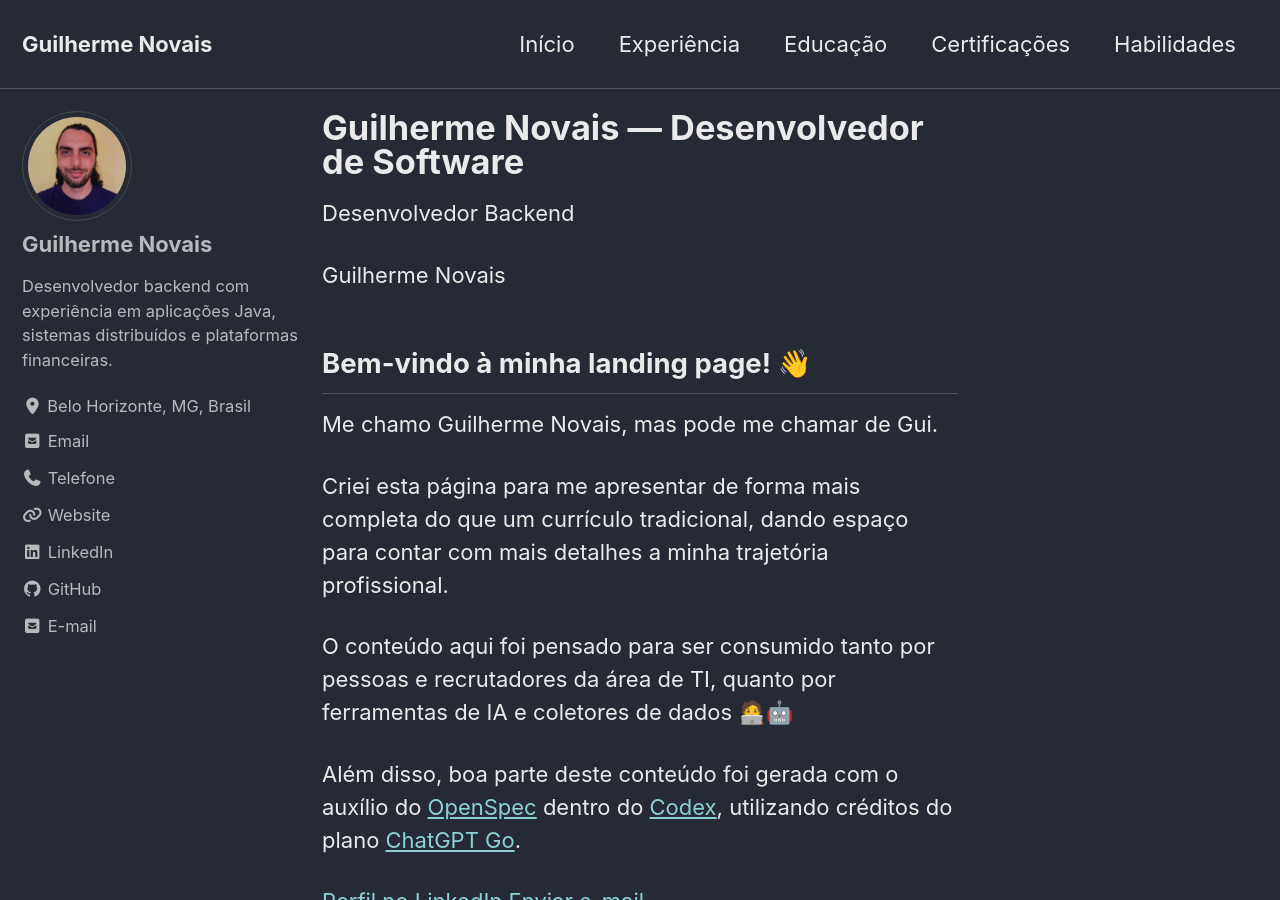
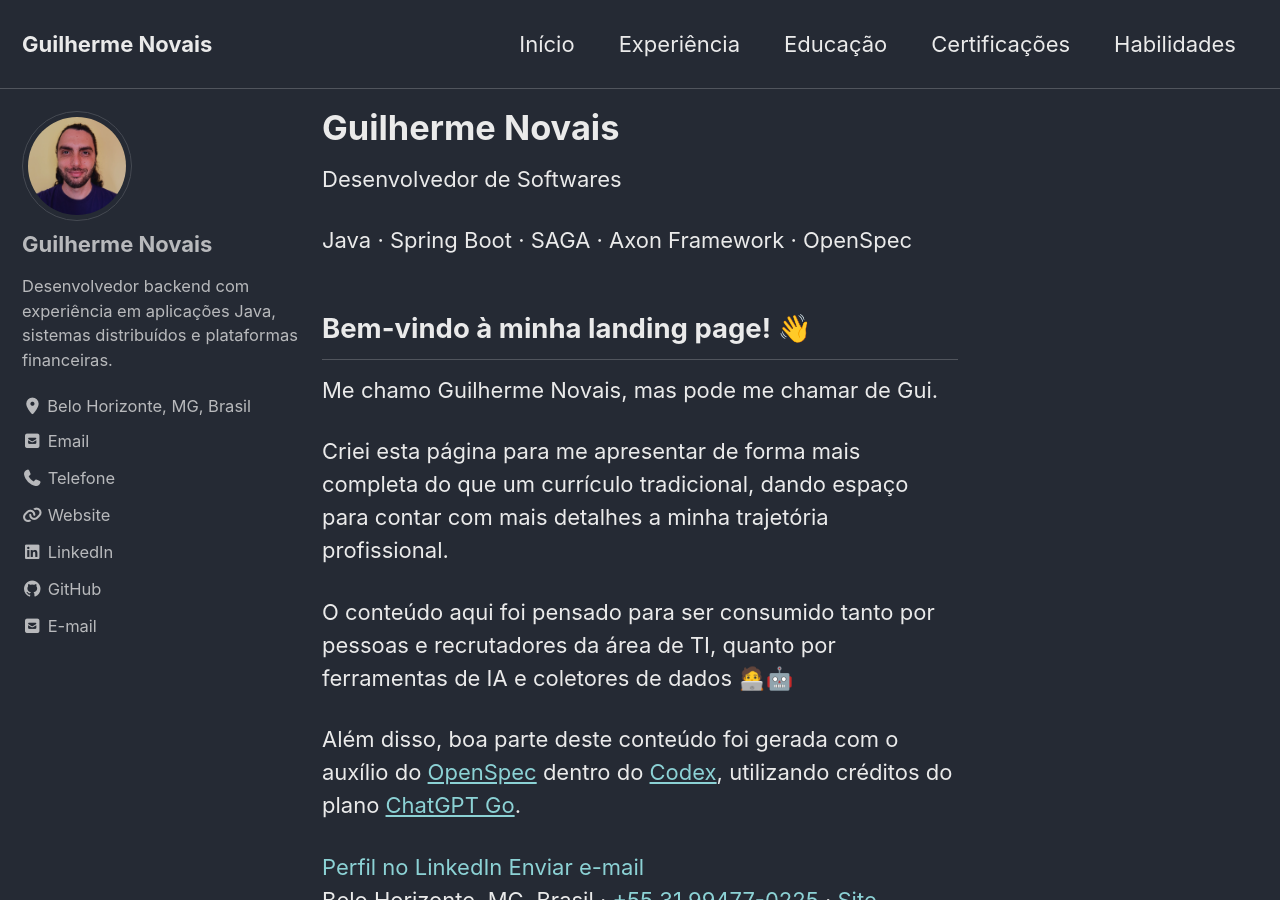
Before and after one commit to guiNovais/guiNovais.github.io, a Jekyll site: the page built from index.md, in a window 1280 px wide and 900 px high. Built offline with Jekyll 4.4.1, drawn with Linux system fonts in a browser that asks for light colours; cached includes are drawn as plain includes.

Commit message:
:art: update title, headlines and featured skills

```diff
--- a/_data/portfolio/pt-BR.yml
+++ b/_data/portfolio/pt-BR.yml
@@ -1,6 +1,12 @@
 profile:
   name: Guilherme Novais
-  headline: Desenvolvedor Backend
+  headline: Desenvolvedor de Softwares
+  featured_skills:
+    - Java
+    - Spring Boot
+    - SAGA
+    - Axon Framework
+    - OpenSpec
   # Linhas em branco separam parágrafos; Markdown/Kramdown aceita títulos, listas,
   # tabelas, citações, imagens, notas de rodapé, blocos de código e classes .notice/.btn.
   summary: |-
--- a/index.md
+++ b/index.md
@@ -1,6 +1,6 @@
 ---
 layout: single
-title: "Guilherme Novais — Desenvolvedor de Software"
+title: "Guilherme Novais"
 description: Portfólio profissional de Guilherme Novais, desenvolvedor backend com experiência em aplicações Java, sistemas distribuídos e plataformas financeiras.
 permalink: /
 locale: pt-BR
@@ -12,7 +12,7 @@
 
 <header class="portfolio-intro">
   <p class="portfolio-eyebrow">{{ profile.headline }}</p>
-  <p class="portfolio-name">{{ profile.name }}</p>
+  <p class="portfolio-skills">{{ profile.featured_skills | join: " · " }}</p>
   {{ profile.summary | markdownify }}
 
   <nav class="portfolio-actions" aria-label="Ações de contato">
--- /dev/null
+++ b/openspec/changes/archive/2026-11-02-refine-portfolio-intro/.openspec.yaml
@@ -0,0 +1,2 @@
+schema: spec-driven
+created: 2026-11-02
```
Also changed, not shown: openspec/changes/archive/2026-11-02-refine-portfolio-intro/design.md (added, +41 -0 lines), openspec/changes/archive/2026-11-02-refine-portfolio-intro/proposal.md (added, +27 -0 lines), openspec/changes/archive/2026-11-02-refine-portfolio-intro/specs/professional-portfolio/spec.md (added, +14 -0 lines), openspec/changes/archive/2026-11-02-refine-portfolio-intro/tasks.md (added, +11 -0 lines), openspec/specs/professional-portfolio/spec.md (+2 -2 lines).
